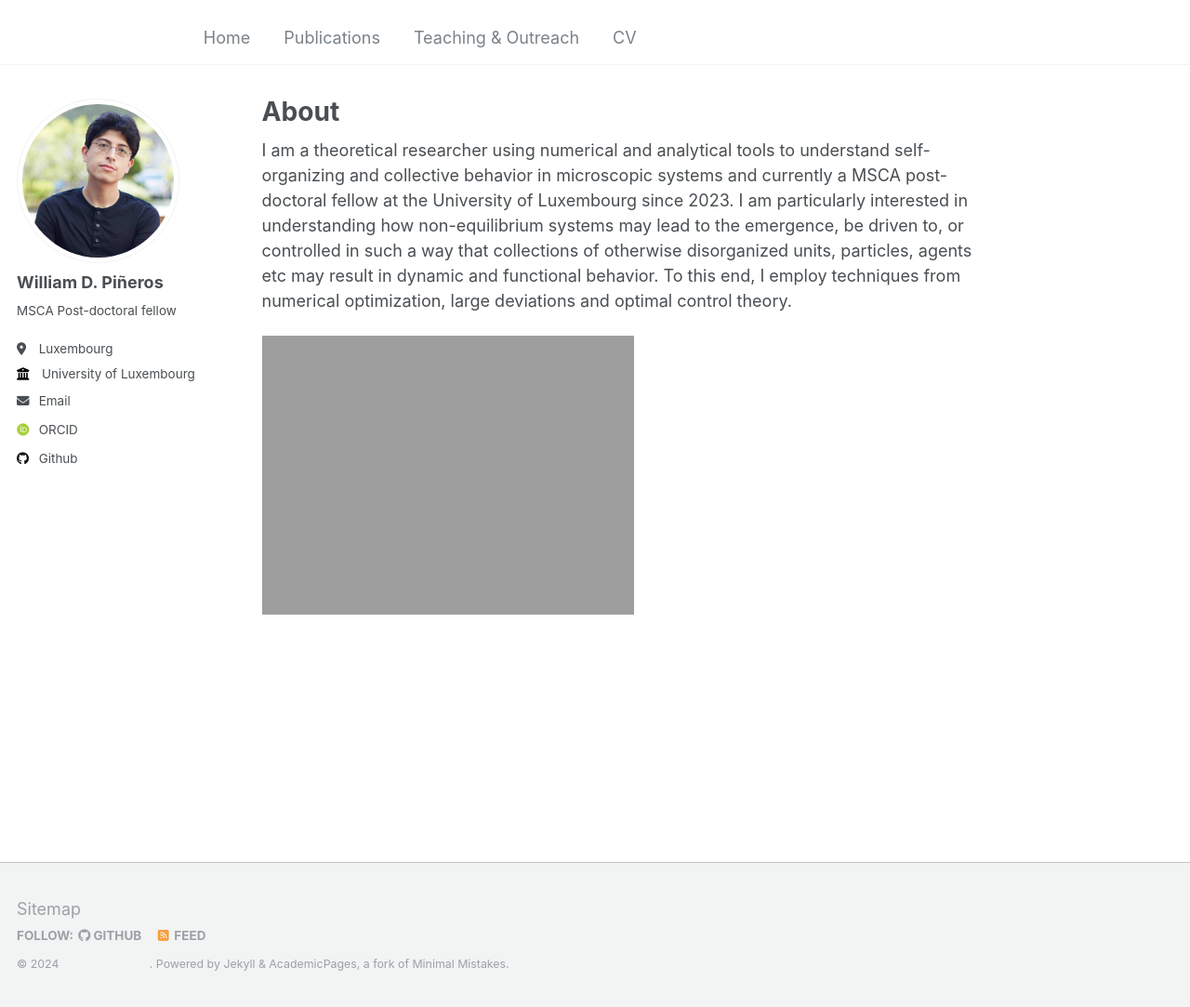
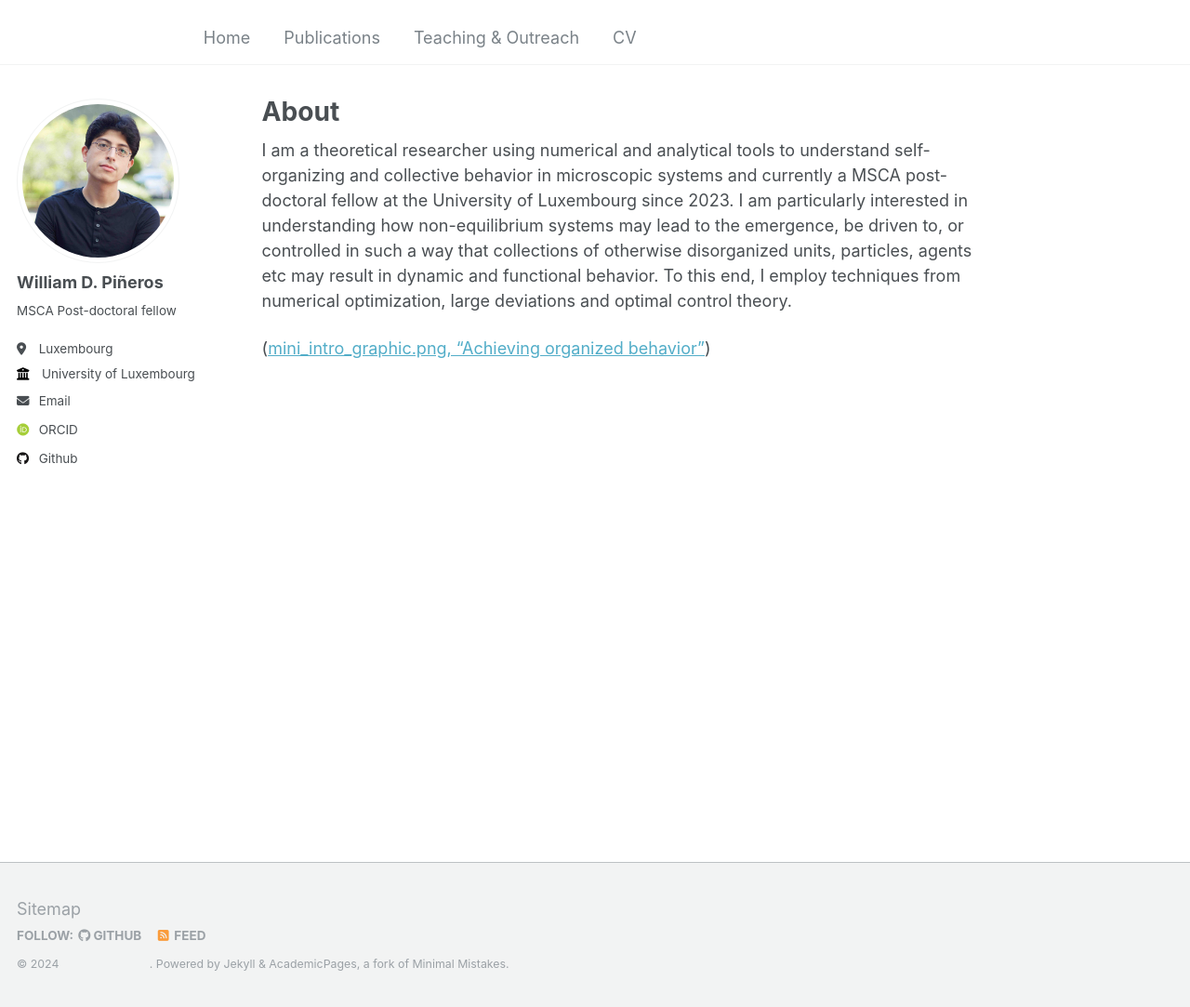
Before and after one commit to wpineros/p, a Jekyll site: the page built from _pages/about.md, in a window 1280 px wide and 1083 px high. Shown: the whole window at 93% size. Built offline with Jekyll 4.4.1, drawn with Linux system fonts in a browser that asks for light colours; some web fonts are replaced.

Commit message:
Update about.md

```diff
--- a/_pages/about.md
+++ b/_pages/about.md
@@ -10,4 +10,4 @@ redirect_from:
 
 I am a theoretical researcher using numerical and analytical tools to understand self-organizing and collective behavior in microscopic systems and currently a MSCA post-doctoral fellow at the University of Luxembourg since 2023. I am particularly interested in understanding how non-equilibrium systems may lead to the emergence, be driven to, or controlled in such a way that collections of otherwise disorganized units, particles, agents etc may result in dynamic and functional behavior. To this end, I employ techniques from numerical optimization, large deviations and optimal control theory.
 
-![test](mini_intro_graphic.png, "Achieving organized behavior")
+([mini_intro_graphic.png, "Achieving organized behavior"](https://wpineros.github.io/p/images/mini_intro_graphic.png))
```
